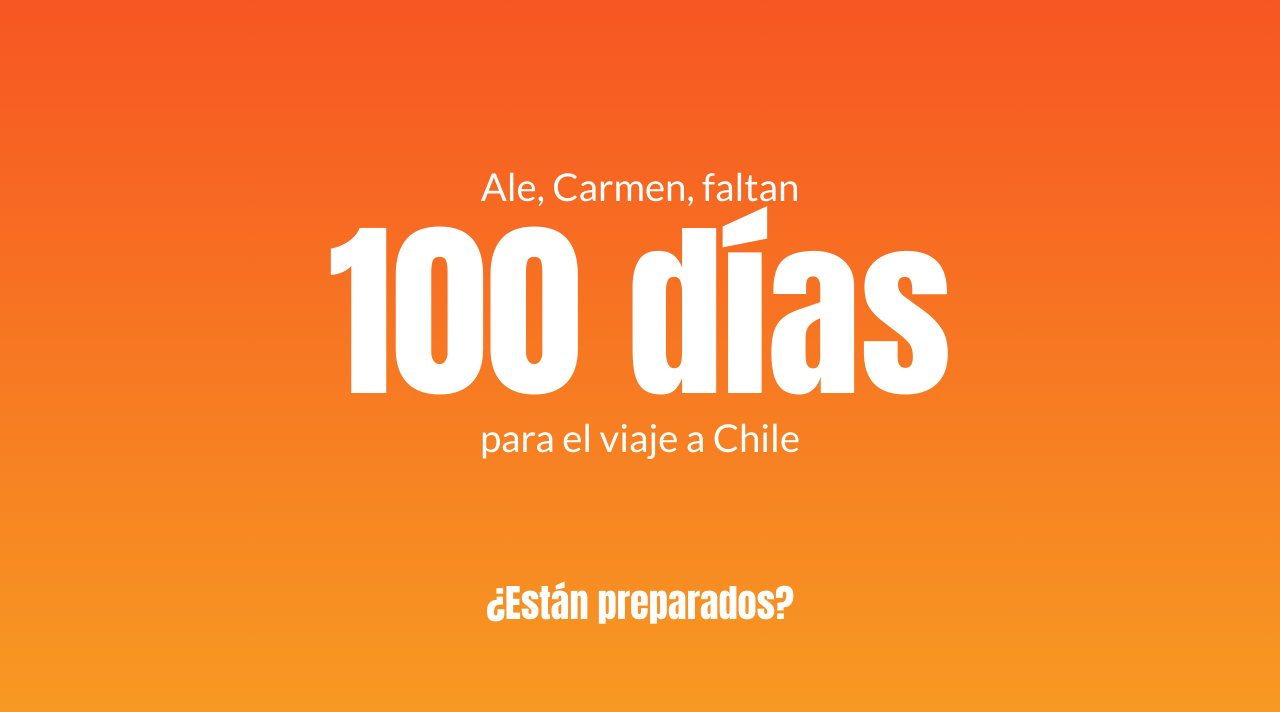
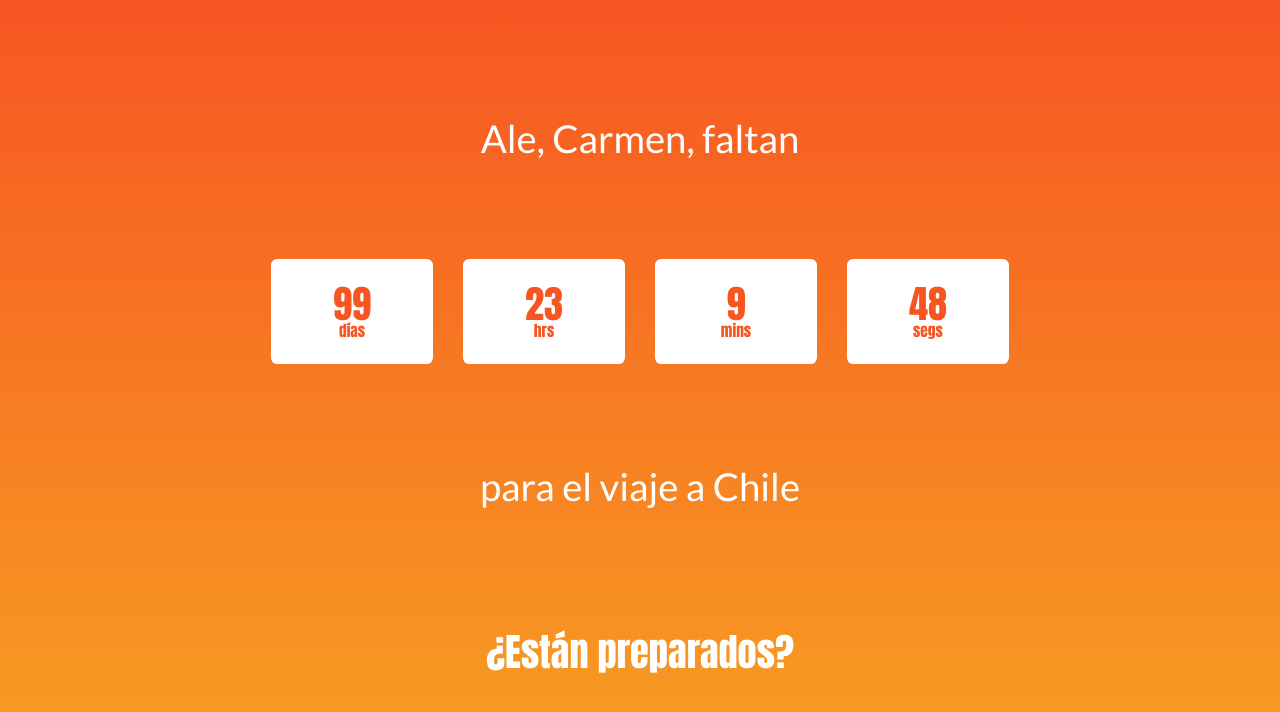
Before and after one commit to alexisibarra/cuenta-regresiva-chile, a plain HTML site: page index.html in a window 1280 px wide. Drawn offline with nearby package versions, Linux system fonts and the light colour scheme.

Commit message:
Añadiendo contador full

```diff
--- a/index.html
+++ b/index.html
@@ -25,10 +25,33 @@
   <div class="wrapper text-center">
 
     <p class="">Ale, Carmen, faltan</p>
-    <p class="daysLeft">
-      <span id="amountDays"></span>
-      <span>días</span>
-    </p>
+    <div class="row">
+      <div class="col-xs-3">
+        <div class="box days">
+          <div id="daysAmount"></div>
+          <p class="text">días</p>
+        </div>
+      </div>
+      <div class="col-xs-3">
+        <div class="box hours">
+          <div id="hoursAmount"></div>
+          <p class="text">hrs</p>
+        </div>
+      </div>
+      <div class="col-xs-3">
+        <div class="box minutes">
+          <div id="minutesAmount"></div>
+          <p class="text">mins</p>
+        </div>
+      </div>
+      <div class="col-xs-3">
+        <div class="box seconds">
+          <div id="secondsAmount"></div>
+          <p class="text">segs</p>
+        </div>
+      </div>
+    </div>
+
     <p class="">para el viaje a Chile</p>
 
     <p class="" id="randomPhrase"></p>
--- a/main.js
+++ b/main.js
@@ -1,13 +1,54 @@
+daysBetween = function(date1, date2) {
+  //Get 1 day in milliseconds
+  var one_day = 1000 * 60 * 60 * 24;
+
+  // Convert both dates to milliseconds
+  var date1_ms = date1.getTime();
+  var date2_ms = date2.getTime();
+
+  // Calculate the difference in milliseconds
+  var difference_ms = date2_ms - date1_ms;
+  //take out milliseconds
+  difference_ms = difference_ms / 1000;
+  var seconds = Math.floor(difference_ms % 60);
+  difference_ms = difference_ms / 60;
+  var minutes = Math.floor(difference_ms % 60);
+  difference_ms = difference_ms / 60;
+  var hours = Math.floor(difference_ms % 24);
+  var days = Math.floor(difference_ms / 24);
+
+  return {
+    days: days,
+    hours: hours,
+    minutes: minutes,
+    seconds: seconds
+  };
+};
+
 $(document).ready(function() {
-  var diaDelViaje = new Date("April 28, 2018");
+  var diaDelViaje = new Date(2018, 3, 28, 19, 30, 0, 0);
 
-  var hoy = new Date();
-  var timeDiff = Math.abs(diaDelViaje.getTime() - hoy.getTime());
-  var diffDays = Math.ceil(timeDiff / (1000 * 3600 * 24));
+  // var timeDiff = Math.abs(diaDelViaje.getTime() - hoy.getTime());
+  // var diffDays = Math.ceil(timeDiff / (1000 * 3600 * 24));
 
-  var phrases = ["¡Felicitaciones!", "¿Están preparados?", "¡Falta poco!"];
+  var phrases = [
+    "¡Felicitaciones!",
+    "¿Están preparados?",
+    "¡Falta poco!",
+    "¿Qué están haciendo?"
+  ];
   var randomPhrase = phrases[Math.floor(Math.random() * phrases.length)];
 
-  $("#amountDays").html(diffDays);
+  setInterval(function() {
+    var hoy = new Date();
+
+    var diff = daysBetween(hoy, diaDelViaje);
+    $("#daysAmount").html(diff.days);
+    $("#hoursAmount").html(diff.hours);
+    $("#minutesAmount").html(diff.minutes);
+    $("#secondsAmount").html(diff.seconds);
+  }, 1000);
+
+  // $("#amountDays").html(diffDays);
   $("#randomPhrase").html(randomPhrase);
 });
--- a/main.sass
+++ b/main.sass
@@ -3,13 +3,28 @@ body
   background: linear-gradient(#f75622, #f7a222)
   display: flex
   align-items: center
-  justify-content: center
   line-height: 1
 
   .wrapper
+    flex: 1
     color: white
     font-family: 'Lato', sans-serif
     font-size: 3vw
+
+    .row
+      margin: 8vw 20vw
+
+    .box
+      font-family: 'Anton', sans-serif
+      background-color: #fff
+      color: #f75622
+      font-size: 100%
+      border-radius: .5vw
+      padding: 2vw
+      .text
+        font-size: 40%
+        margin: 0
+
 
     .daysLeft
       color: white
```
Also changed, not shown: main.css, 1 other file.
